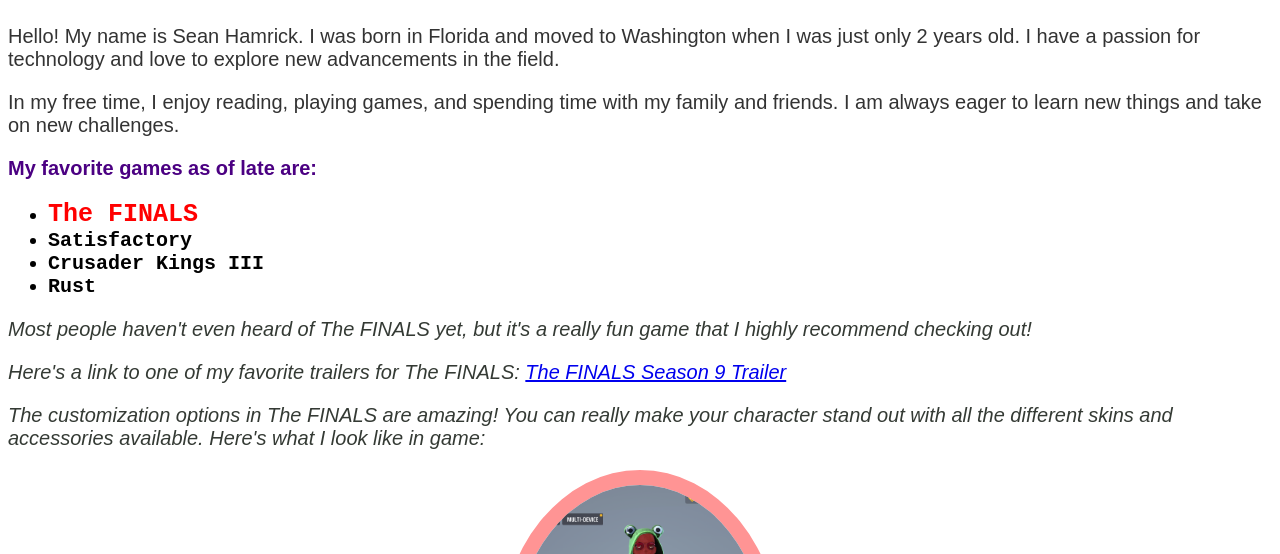
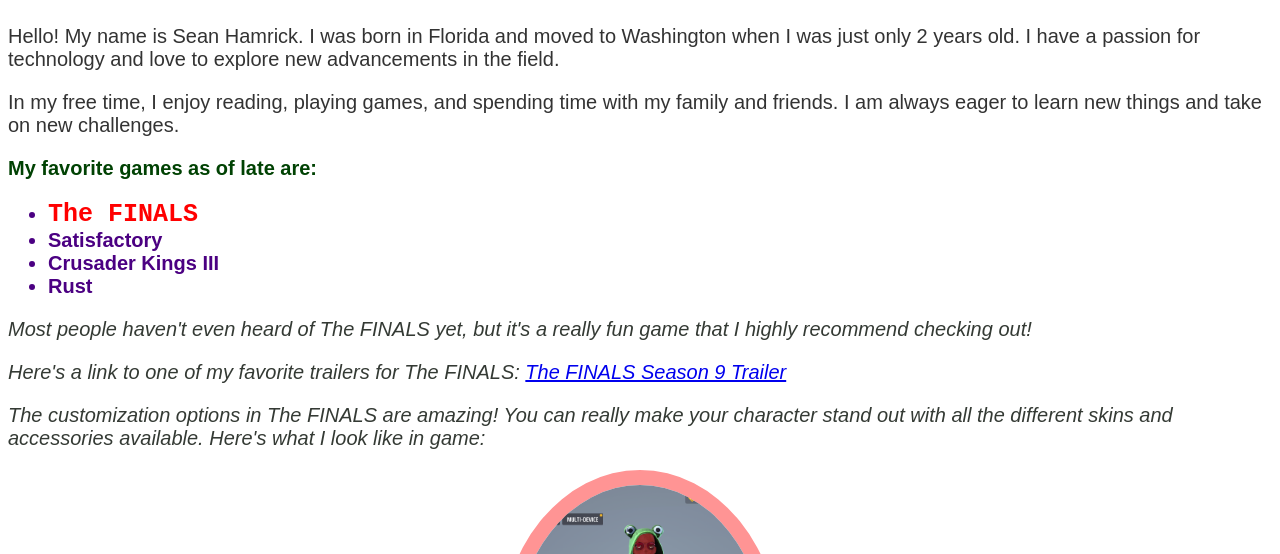
Before and after one commit to FutureYou2/CIS155MOD3Website, a plain HTML site: page index.html in a window 1280 px wide. Shown: the part 246-800 px from the top of the page. Drawn offline with Linux system fonts and the light colour scheme.

Commit message:
change made for assignment purposes

```diff
--- a/styles.css
+++ b/styles.css
@@ -16,8 +16,13 @@
   font-size: 125%;
   font-weight:500;
 }
-
 .gamelist {
+  font-family: Arial, sans-serif;
+  color: #004203;
+  font-size: 125%;
+  font-weight: bold;
+}
+.gamelist+ul {
   font-family: Arial, sans-serif;
   color: #4b0082;
   font-size: 125%;
```
